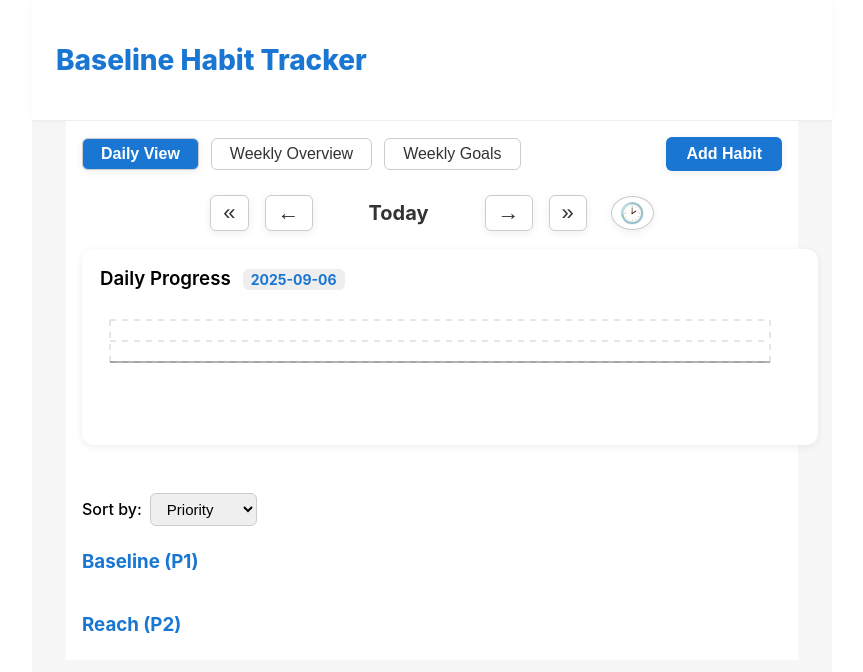
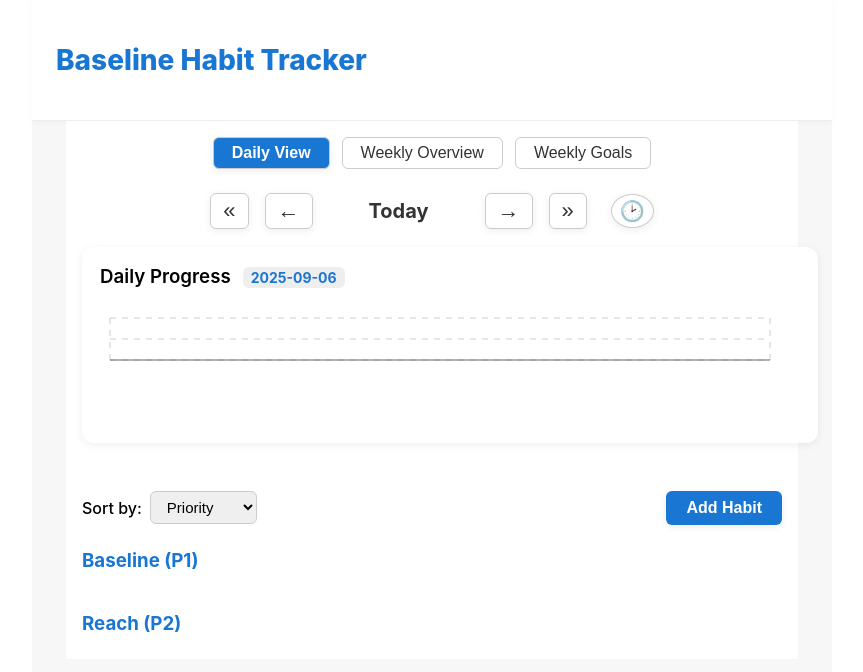
Before and after one commit to jgoodheart13/habit-tracker, a React (Create React App) app: page / in a window 1280 px wide. Shown: the top 672 px of the page, without its empty margins (208-1071 px from the left). Built offline with nearby package versions, Linux system fonts and the light colour scheme.

Commit message:
Refactor DailyViewPage to center align elements and reintroduce the Add Habit button in the layout.

```diff
--- a/src/pages/DailyViewPage.js
+++ b/src/pages/DailyViewPage.js
@@ -242,7 +242,7 @@ export default function DailyViewPage() {
         style={{
           display: "flex",
           alignItems: "center",
-          justifyContent: "space-between",
+          justifyContent: "center",
           marginBottom: 24,
         }}
       >
@@ -318,22 +318,6 @@ export default function DailyViewPage() {
             Weekly Goals
           </button>
         </div>
-        <button
-          onClick={() => setShowAddHabit(true)}
-          style={{
-            padding: "8px 20px",
-            background: theme.colors.accent,
-            color: theme.colors.background,
-            border: "none",
-            borderRadius: 6,
-            fontWeight: 600,
-            fontSize: 16,
-            boxShadow: theme.colors.shadow,
-            cursor: "pointer",
-          }}
-        >
-          Add Habit
-        </button>
       </div>
       {/* Add Habit Modal (simple inline modal for now) */}
       {showAddHabit && (
@@ -556,7 +540,7 @@ export default function DailyViewPage() {
           <div style={{ marginTop: 12, marginBottom: 48 }}>
             <DailyProgressBar habits={habits} activeDate={activeDate} />
           </div>
-          {/* Sort Button */}
+          {/* Sort Button + Add Habit Button Row */}
           <div
             style={{ display: "flex", alignItems: "center", marginBottom: 16 }}
           >
@@ -575,6 +559,24 @@ export default function DailyViewPage() {
               <option value="category">Category</option>
               <option value="time">Time</option>
             </select>
+            <div style={{ flex: 1 }} />
+            <button
+              onClick={() => setShowAddHabit(true)}
+              style={{
+                padding: "8px 20px",
+                background: theme.colors.accent,
+                color: theme.colors.background,
+                border: "none",
+                borderRadius: 6,
+                fontWeight: 600,
+                fontSize: 16,
+                boxShadow: theme.colors.shadow,
+                cursor: "pointer",
+                marginLeft: 12,
+              }}
+            >
+              Add Habit
+            </button>
           </div>
           {/* Checklist */}
           {renderGroupedChecklist()}
@@ -590,7 +592,7 @@ export default function DailyViewPage() {
               activeDate={activeDate}
             />
           </div>
-          {/* Sort Button */}
+          {/* Sort Button + Add Habit Button Row */}
           <div
             style={{ display: "flex", alignItems: "center", marginBottom: 16 }}
           >
@@ -609,6 +611,24 @@ export default function DailyViewPage() {
               <option value="category">Category</option>
               <option value="time">Time</option>
             </select>
+            <div style={{ flex: 1 }} />
+            <button
+              onClick={() => setShowAddHabit(true)}
+              style={{
+                padding: "8px 20px",
+                background: theme.colors.accent,
+                color: theme.colors.background,
+                border: "none",
+                borderRadius: 6,
+                fontWeight: 600,
+                fontSize: 16,
+                boxShadow: theme.colors.shadow,
+                cursor: "pointer",
+                marginLeft: 12,
+              }}
+            >
+              Add Habit
+            </button>
           </div>
           {/* Checklist (same as daily, but could be filtered differently if needed) */}
           {renderGroupedChecklist()}
```
